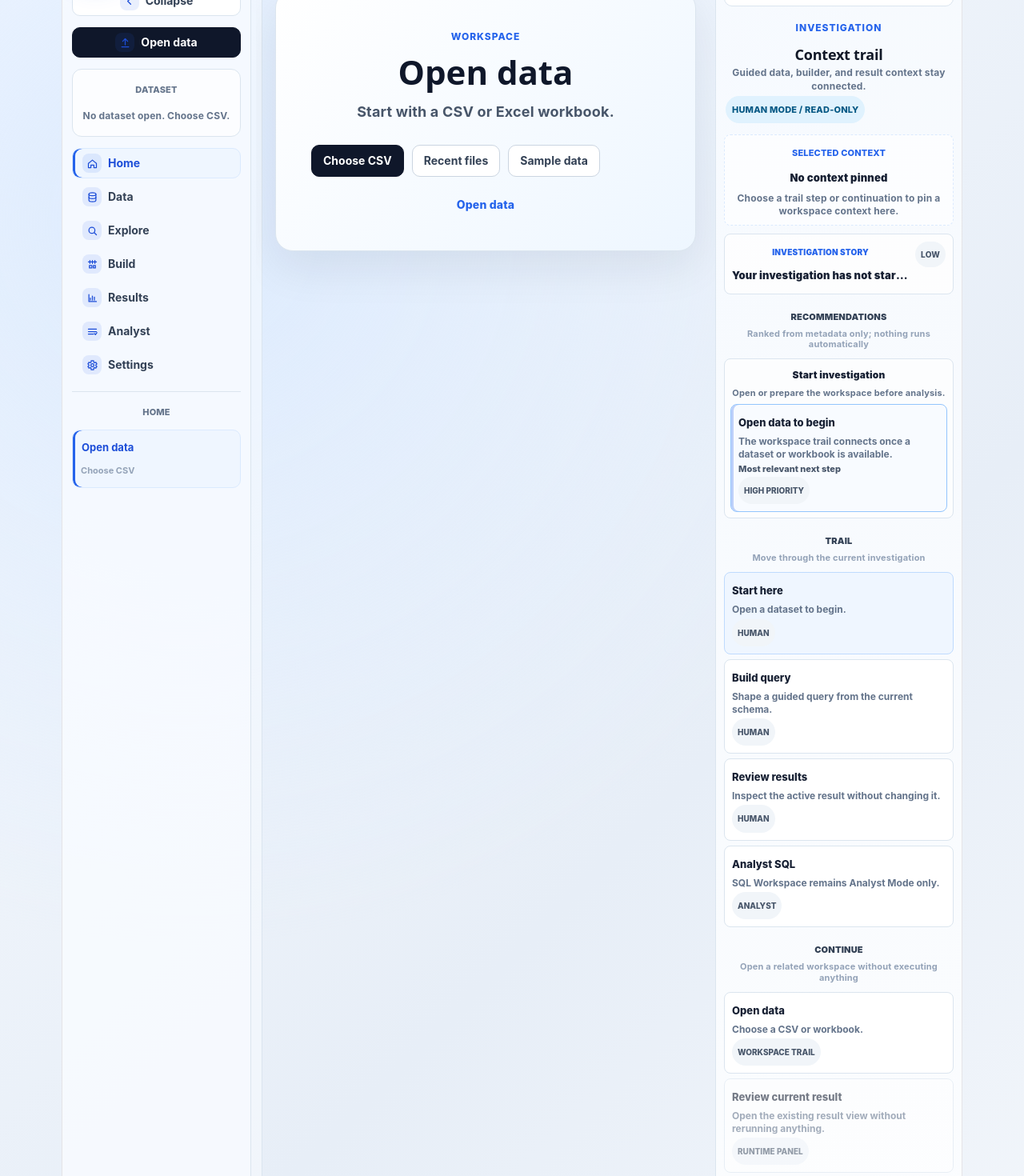
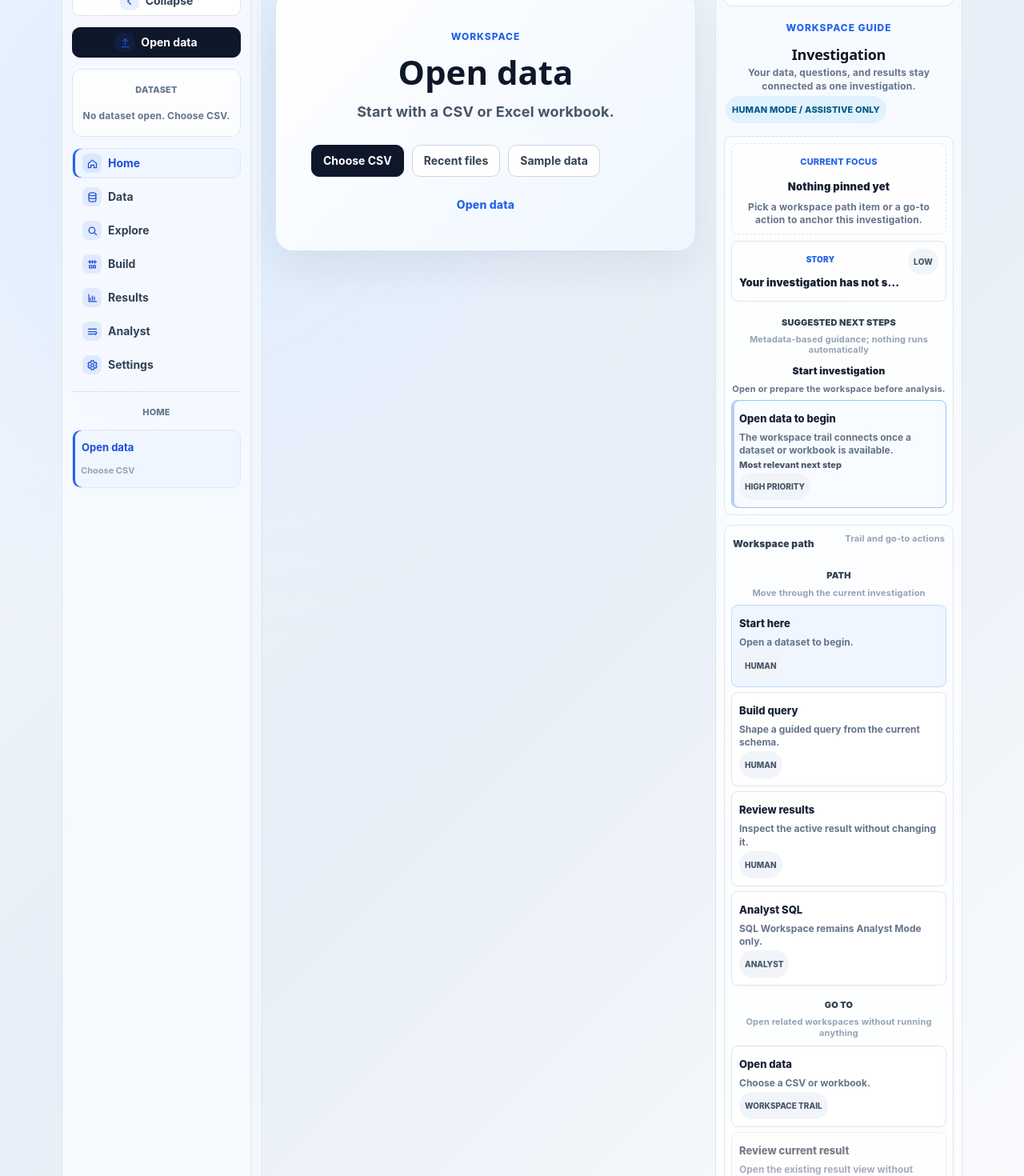
Before and after one commit to christiea850-glitch/filtraqueri, a React (Vite) app in the folder frontend/: page / in a window 1280 px wide. Shown: the part 80-1550 px from the top of the page at 80% size. Built offline with nearby package versions, Linux system fonts and the light colour scheme.

Commit message:
UX-F1 runtime copy and grouping cleanup

```diff
--- a/frontend/src/components/layout/WorkspaceShell.tsx
+++ b/frontend/src/components/layout/WorkspaceShell.tsx
@@ -234,8 +234,10 @@ function WorkspaceShell({
   const runtimeModeLabel = workspaceMode === "analyst" ? "Analyst Mode" : "Human Mode";
   const runtimeModeSummary =
     workspaceMode === "analyst"
-      ? "SQL drafts and analyst metadata stay isolated."
-      : "Guided data, builder, and result context stay connected.";
+      ? "Technical context is visible here, but execution stays under your control."
+      : "Your data, questions, and results stay connected as one investigation.";
+  const selectedContextTypeLabel =
+    runtimeContext.selectedContextualObject?.objectType.replace(/-/g, " ") ?? "";
 
   const changeHub = (hub: HubItem) => {
     if (hub.mode !== workspaceMode) onModeChange(hub.mode);
@@ -460,57 +462,37 @@ function WorkspaceShell({
             onClick={onRuntimePanelToggle}
             aria-expanded={!isRuntimePanelCollapsed}
           >
-            {isRuntimePanelCollapsed ? "Context" : "Hide context"}
+            {isRuntimePanelCollapsed ? "Investigation" : "Hide investigation"}
           </button>
           {!isRuntimePanelCollapsed && (
             <div className="runtime-context-body">
               <div className="runtime-context-header">
-                <p className="section-label">Investigation</p>
-                <h2>Context trail</h2>
+                <p className="section-label">Workspace guide</p>
+                <h2>Investigation</h2>
                 <p>{runtimeModeSummary}</p>
-                <span>{runtimeModeLabel} / read-only</span>
+                <span>{runtimeModeLabel} / assistive only</span>
               </div>
 
-              {runtimeContext.returnContinuation && (
-                <button
-                  type="button"
-                  className="runtime-return-button"
-                  onClick={() =>
-                    onRuntimeTrailSelect(
-                      runtimeContext.returnContinuation!.id,
-                      runtimeContext.returnContinuation!.originReference.view,
-                      runtimeContext.returnContinuation!.originReference.mode,
-                    )
-                  }
-                >
-                  <strong>{runtimeContext.returnContinuation.returnLabel}</strong>
-                  <span>
-                    Back to the investigation point that opened this context.
-                  </span>
-                </button>
-              )}
-
+              <section className="runtime-investigation-surface" aria-label="Current investigation summary">
                 {runtimeContext.selectedContextualObject ? (
-                <section className="runtime-selected-object" aria-label="Selected investigation context">
-                  <span>Selected context</span>
+                  <section className="runtime-selected-object" aria-label="Selected investigation focus">
+                    <span>Current focus</span>
                     <strong>{runtimeContext.selectedContextualObject.label}</strong>
                     <p>{runtimeContext.selectedContextualObject.summary}</p>
-                  <small>
-                    {runtimeContext.selectedContextualObject.objectType.replace(/-/g, " ")}
-                  </small>
+                    <small>{selectedContextTypeLabel}</small>
                   </section>
                 ) : (
-                <section className="runtime-selected-object is-empty" aria-label="Selected investigation context">
-                  <span>Selected context</span>
-                  <strong>No context pinned</strong>
-                  <p>Choose a trail step or continuation to pin a workspace context here.</p>
+                  <section className="runtime-selected-object is-empty" aria-label="Selected investigation focus">
+                    <span>Current focus</span>
+                    <strong>Nothing pinned yet</strong>
+                    <p>Pick a workspace path item or a go-to action to anchor this investigation.</p>
                   </section>
                 )}
 
                 <details className="runtime-narrative-card">
                   <summary>
                     <span>
-                    <small>Investigation story</small>
+                      <small>Story</small>
                       <strong>{runtimeContext.narrative.summary.headline}</strong>
                     </span>
                     <em>{runtimeContext.narrative.confidence}</em>
@@ -532,12 +514,12 @@ function WorkspaceShell({
                 </details>
 
                 {runtimeContext.recommendationGroups.length > 0 && (
-                <>
+                  <div className="runtime-next-steps" aria-label="Suggested next steps">
                     <div className="runtime-section-heading">
-                    <span>Recommendations</span>
-                    <small>Ranked from metadata only; nothing runs automatically</small>
+                      <span>Suggested next steps</span>
+                      <small>Metadata-based guidance; nothing runs automatically</small>
                     </div>
-                  <div className="runtime-guidance-groups" aria-label="Ranked recommendations">
+                    <div className="runtime-guidance-groups" aria-label="Ranked suggestions">
                       {runtimeContext.recommendationGroups.map((group) => (
                         <section key={group.id} className="runtime-guidance-group">
                           <div>
@@ -568,14 +550,38 @@ function WorkspaceShell({
                         </section>
                       ))}
                     </div>
-                </>
+                  </div>
+                )}
+              </section>
+
+              <details className="runtime-disclosure-section" open>
+                <summary>
+                  <span>Workspace path</span>
+                  <small>Trail and go-to actions</small>
+                </summary>
+                <div className="runtime-disclosure-body">
+                  {runtimeContext.returnContinuation && (
+                    <button
+                      type="button"
+                      className="runtime-return-button"
+                      onClick={() =>
+                        onRuntimeTrailSelect(
+                          runtimeContext.returnContinuation!.id,
+                          runtimeContext.returnContinuation!.originReference.view,
+                          runtimeContext.returnContinuation!.originReference.mode,
+                        )
+                      }
+                    >
+                      <strong>{runtimeContext.returnContinuation.returnLabel}</strong>
+                      <span>Return to the workspace point that opened this context.</span>
+                    </button>
                   )}
 
                   <div className="runtime-section-heading">
-                <span>Trail</span>
+                    <span>Path</span>
                     <small>Move through the current investigation</small>
                   </div>
-              <div className="runtime-trail-list" aria-label="Workspace trail">
+                  <div className="runtime-trail-list" aria-label="Workspace path">
                     {runtimeContext.trail.map((item) => (
                       <button
                         type="button"
@@ -596,10 +602,10 @@ function WorkspaceShell({
                   </div>
 
                   <div className="runtime-section-heading">
-                <span>Continue</span>
-                <small>Open a related workspace without executing anything</small>
+                    <span>Go to</span>
+                    <small>Open related workspaces without running anything</small>
                   </div>
-              <div className="runtime-continuation-list" aria-label="Continuations">
+                  <div className="runtime-continuation-list" aria-label="Go-to investigation actions">
                     {runtimeContext.continuations.map((continuation) => (
                       <button
                         type="button"
@@ -619,12 +625,16 @@ function WorkspaceShell({
                       </button>
                     ))}
                   </div>
+                </div>
+              </details>
 
-              <div className="runtime-section-heading">
-                <span>Status</span>
-                <small>Read-only runtime metadata</small>
-              </div>
-              <div className="runtime-slot-list" aria-label="Runtime panel slots">
+              <details className="runtime-disclosure-section">
+                <summary>
+                  <span>Technical metadata</span>
+                  <small>Read-only runtime details</small>
+                </summary>
+                <div className="runtime-disclosure-body">
+                  <div className="runtime-slot-list" aria-label="Read-only runtime metadata">
                     {runtimeContext.panelSlots.map((slot) => (
                       <section key={slot.id} className="runtime-panel-slot">
                         <div>
@@ -647,6 +657,8 @@ function WorkspaceShell({
                     ))}
                   </div>
                 </div>
+              </details>
+            </div>
           )}
         </aside>
       </div>
--- a/frontend/src/styles/shell.css
+++ b/frontend/src/styles/shell.css
@@ -609,7 +609,7 @@ body.is-resizing-sidebar {
 
 .runtime-context-body {
   display: grid;
-  gap: 10px;
+  gap: 12px;
   padding: 0 10px 14px;
 }
 
@@ -654,7 +654,7 @@ body.is-resizing-sidebar {
   display: grid;
   gap: 2px;
   min-width: 0;
-  padding-top: 5px;
+  padding-top: 3px;
 }
 
 .runtime-section-heading span {
@@ -685,10 +685,10 @@ body.is-resizing-sidebar {
   display: grid;
   gap: 6px;
   min-width: 0;
-  padding: 7px;
-  border: 1px solid #dbe5ef;
-  border-radius: 8px;
-  background: rgba(255, 255, 255, 0.62);
+  padding: 0;
+  border: 0;
+  border-radius: 0;
+  background: transparent;
 }
 
 .runtime-guidance-group > div:first-child {
@@ -845,7 +845,7 @@ body.is-resizing-sidebar {
   gap: 5px;
   min-width: 0;
   padding: 9px;
-  border: 1px solid #dbeafe;
+  border: 1px solid #dbe5ef;
   border-radius: 8px;
   background: #ffffff;
 }
@@ -892,6 +892,28 @@ body.is-resizing-sidebar {
 
 .runtime-context-panel.is-analyst-mode .runtime-selected-object span {
   color: #6d28d9;
+}
+
+.runtime-investigation-surface {
+  display: grid;
+  gap: 8px;
+  min-width: 0;
+  padding: 8px;
+  border: 1px solid #dbe5ef;
+  border-radius: 10px;
+  background: rgba(255, 255, 255, 0.7);
+}
+
+.runtime-context-panel.is-analyst-mode .runtime-investigation-surface {
+  border-color: #ddd6fe;
+  background: rgba(250, 245, 255, 0.58);
+}
+
+.runtime-next-steps {
+  display: grid;
+  gap: 6px;
+  min-width: 0;
+  padding-top: 2px;
 }
 
 .runtime-narrative-card {
@@ -1006,6 +1028,54 @@ body.is-resizing-sidebar {
 
 .runtime-context-panel.is-analyst-mode .runtime-narrative-card > summary small {
   color: #6d28d9;
+}
+
+.runtime-disclosure-section {
+  min-width: 0;
+  border: 1px solid #dbe5ef;
+  border-radius: 10px;
+  background: rgba(255, 255, 255, 0.6);
+}
+
+.runtime-context-panel.is-analyst-mode .runtime-disclosure-section {
+  border-color: #ddd6fe;
+  background: rgba(255, 255, 255, 0.62);
+}
+
+.runtime-disclosure-section > summary {
+  display: flex;
+  justify-content: space-between;
+  gap: 8px;
+  align-items: flex-start;
+  min-width: 0;
+  padding: 10px;
+  cursor: pointer;
+  list-style: none;
+}
+
+.runtime-disclosure-section > summary::-webkit-details-marker {
+  display: none;
+}
+
+.runtime-disclosure-section > summary span {
+  color: #334155;
+  font-size: 12px;
+  font-weight: 900;
+}
+
+.runtime-disclosure-section > summary small {
+  color: #94a3b8;
+  font-size: 11px;
+  font-weight: 700;
+  line-height: 1.25;
+  text-align: right;
+}
+
+.runtime-disclosure-body {
+  display: grid;
+  gap: 8px;
+  min-width: 0;
+  padding: 0 8px 8px;
 }
 
 .runtime-continuation-list > span {
```
Also changed, not shown: 2 other files (tests, documents, lock files or other folders). Lines whose indentation alone changed are shown as unchanged.
